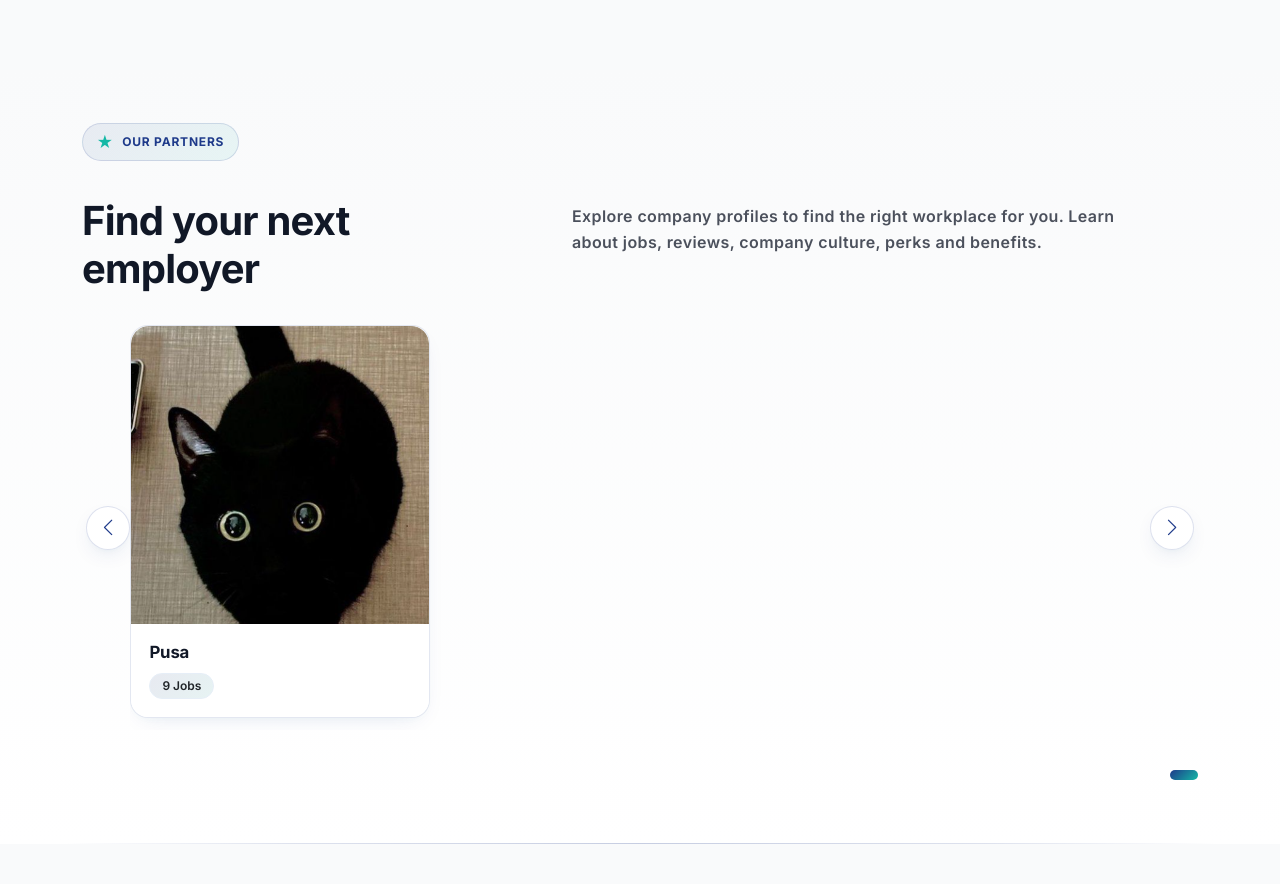
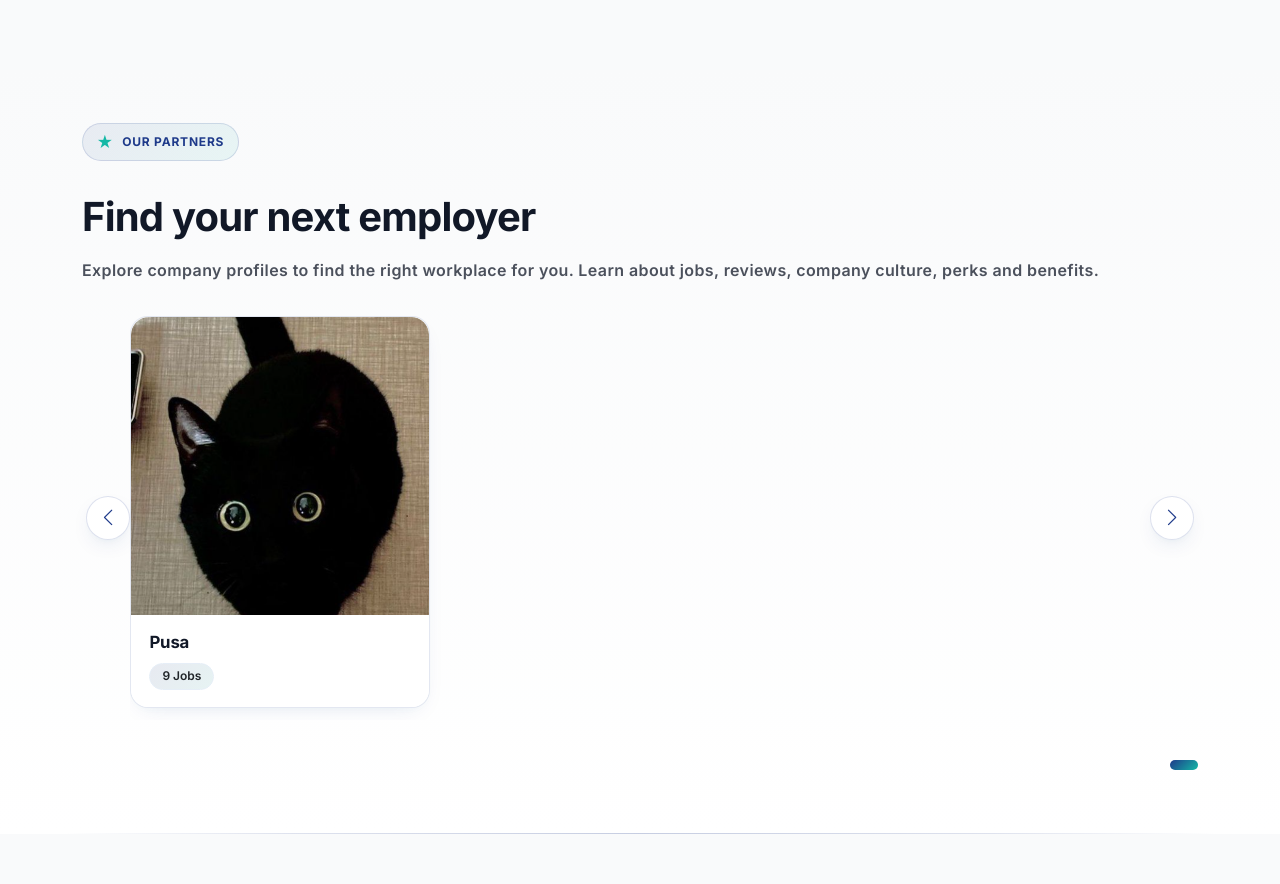
Before and after one commit to Dayether/pwdjs, a PHP site: page /index.php in a window 1280 px wide. Shown: the part 1015-1899 px from the top of the page. Run offline with PHP 8.4, Linux system fonts and the light colour scheme; data comes from the database, SQL or seed files in the repository.

Commit message:
fix spacing again

```diff
--- a/index.php
+++ b/index.php
@@ -2762,24 +2762,23 @@ function fmt_salary($cur, $min, $max, $period)
             }
         }
 
-        /* Header layout: eyebrow + heading at left, description at right */
+        /* Header layout: full-width stacked layout */
         .trusted-employers-section .section-head {
-            display: grid;
-            grid-template-columns: minmax(280px, 450px) 1fr;
-            align-items: start;
-            gap: 12px 40px;
+            display: flex;
+            flex-direction: column;
+            align-items: flex-start;
+            gap: 1rem;
             margin-bottom: 2.5rem;
+            max-width: 100%;
         }
 
         @media (max-width: 767.98px) {
             .trusted-employers-section .section-head {
-                grid-template-columns: 1fr;
                 margin-bottom: 2rem;
             }
         }
 
         .trusted-employers-section .section-eyebrow {
-            grid-column: 1;
             display: inline-flex;
             align-items: center;
             gap: .5rem;
@@ -2802,13 +2801,13 @@ function fmt_salary($cur, $min, $max, $period)
         }
 
         .trusted-employers-section .section-heading {
-            grid-column: 1;
             font-size: 1.85rem;
             font-weight: 800;
             letter-spacing: -.02em;
-            margin: .5rem 0 0;
+            margin: 0;
             color: #111827;
             line-height: 1.2;
+            width: 100%;
         }
 
         @media (min-width: 768px) {
@@ -2824,9 +2823,9 @@ function fmt_salary($cur, $min, $max, $period)
         }
 
         .trusted-employers-section .section-sub {
-            grid-column: 2;
-            margin: .85rem 0 0;
-            max-width: 580px;
+            margin: 0;
+            width: 100%;
+            max-width: 100%;
             color: #111827;
             opacity: 0.75;
             line-height: 1.65;
@@ -2835,8 +2834,6 @@ function fmt_salary($cur, $min, $max, $period)
 
         @media (max-width: 767.98px) {
             .trusted-employers-section .section-sub {
-                grid-column: 1;
-                margin-top: 1rem;
                 font-size: 0.95rem;
             }
         }
```
